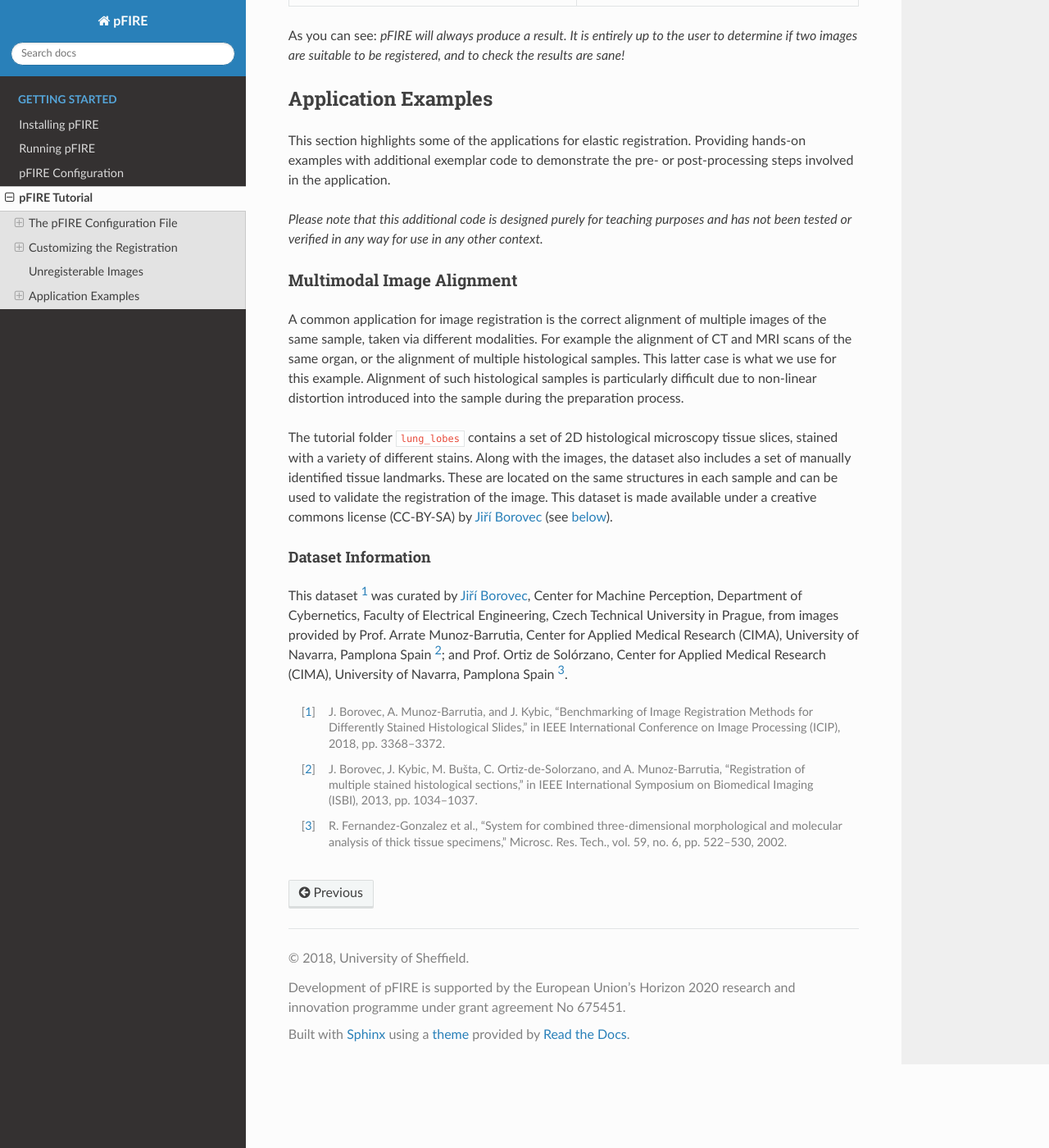
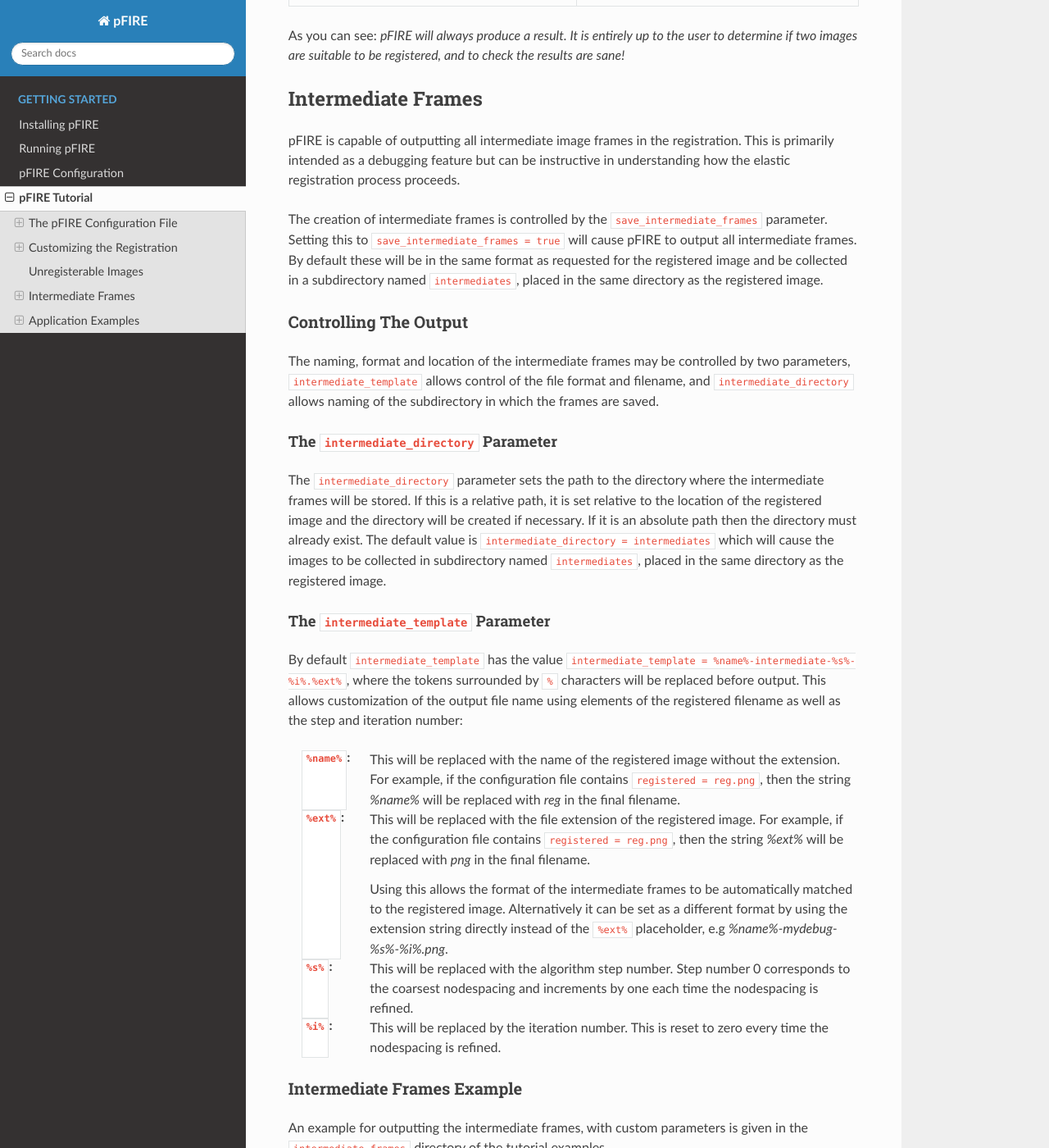
Before and after one commit to INSIGNEO/pFIRE, a Sphinx documentation site: the page built from doc/tutorial.rst, in a window 1280 px wide and 1400 px high, scrolled down 7849 px. Shown: the whole window at 82% size. Built offline with Sphinx 7.4.7 and the Read the Docs theme 2.0.0, drawn with Linux system fonts in a browser that asks for light colours; some of the changed text lies outside the part shown.

Commit message:
add intermediate frame output and tutorial section

```diff
--- a/doc/tutorial.rst
+++ b/doc/tutorial.rst
@@ -278,6 +278,78 @@
 As you can see: *pFIRE will always produce a result. It is entirely up to the user to determine if
 two images are suitable to be registered, and to check the results are sane!*
 
+Intermediate Frames
+===================
+
+pFIRE is capable of outputting all intermediate image frames in the registration.  This is
+primarily intended as a debugging feature but can be instructive in understanding how the elastic
+registration process proceeds.
+
+The creation of intermediate frames is controlled by the ``save_intermediate_frames`` parameter.
+Setting this to ``save_intermediate_frames = true`` will cause pFIRE to output all intermediate
+frames. By default these will be in the same format as requested for the registered image and be
+collected in a subdirectory named ``intermediates``, placed in the same directory as the registered
+image.
+
+Controlling The Output
+----------------------
+
+The naming, format and location of the intermediate frames may be controlled by two parameters,
+``intermediate_template`` allows control of the file format and filename, and
+``intermediate_directory`` allows naming of the subdirectory in which the frames are saved.
+
+The ``intermediate_directory`` Parameter
+""""""""""""""""""""""""""""""""""""""""
+
+The ``intermediate_directory`` parameter sets the path to the directory where the intermediate
+frames will be stored. If this is a relative path, it is set relative to the location of the
+registered image and the directory will be created if necessary.  If it is an absolute path then
+the directory must already exist.  The default value is ``intermediate_directory = intermediates``
+which will cause the images to be collected in subdirectory named ``intermediates``, placed in the
+same directory as the registered image.
+
+The ``intermediate_template`` Parameter
+"""""""""""""""""""""""""""""""""""""""
+
+By default ``intermediate_template`` has the value ``intermediate_template =
+%name%-intermediate-%s%-%i%.%ext%``, where the tokens surrounded by ``%`` characters will be
+replaced before output.  This allows customization of the output file name using elements of the
+registered filename as well as the step and iteration number:
+
+:``%name%``: This will be replaced with the name of the registered image without the extension. For
+             example, if the configuration file contains ``registered = reg.png``, then the string
+             *%name%* will be replaced with *reg* in the final filename.
+
+:``%ext%``: This will be replaced with the file extension of the registered image. For example, if
+            the configuration file contains ``registered = reg.png``, then the string *%ext%*
+            will be replaced with *png* in the final filename.
+
+            Using this allows the format of the intermediate frames to be automatically matched to
+            the registered image.  Alternatively it can be set as a different format by using the
+            extension string directly instead of the ``%ext%`` placeholder, e.g
+            *%name%-mydebug-%s%-%i%.png*.
+
+:``%s%``: This will be replaced with the algorithm step number. Step number 0 corresponds to the
+          coarsest nodespacing and increments by one each time the nodespacing is refined.
+
+:``%i%``: This will be replaced by the iteration number. This is reset to zero every time the
+          nodespacing is refined.
+
+Intermediate Frames Example
+---------------------------
+
+An example for outputting the intermediate frames, with custom parameters is given in the
+``intermediate_frames`` directory of the tutorial examples.
+
+The configuration file is named ``intermediate_frames/custom_intermediates.conf``:
+
+.. literalinclude:: /tutorial_files/intermediate_frames/custom_intermediates.conf
+   :language: ini
+
+In this case, the intermediate frames will be saved to the ``intermediate_frames`` folder and be
+named ``intermediates-00-000.jpeg``.  Note that using this template format pFIRE has been instructed
+to output the intermediate frames as jpeg images even though the registered image is output in png
+format.
 
 Application Examples
 ====================
--- /dev/null
+++ b/doc/tutorial_files/intermediate_frames/custom_intermediates.conf
@@ -0,0 +1,8 @@
+fixed = fixed_triangle.png
+moved = moved_triangle.png
+nodespacing = 20
+with_memory = false
+save_intermediate_frames = true
+intermediate_template = intermediates-%s%-%i%.jpeg
+intermediate_directory = intermediate_frames
+registered = registered_triangle.png
```
Also changed, not shown: doc/tutorial_files/intermediate_frames/fixed_triangle.png (added), doc/tutorial_files/intermediate_frames/moved_triangle.png (added), 6 other files.
